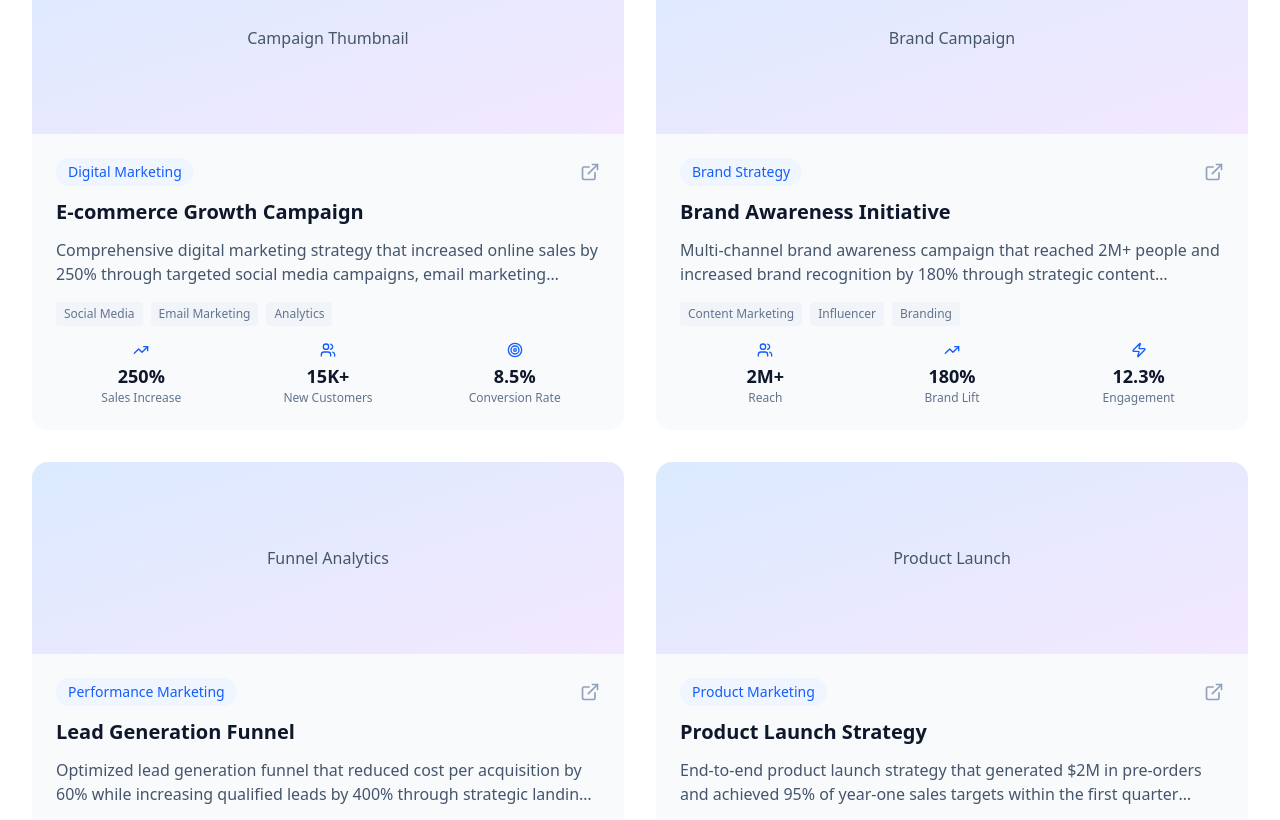
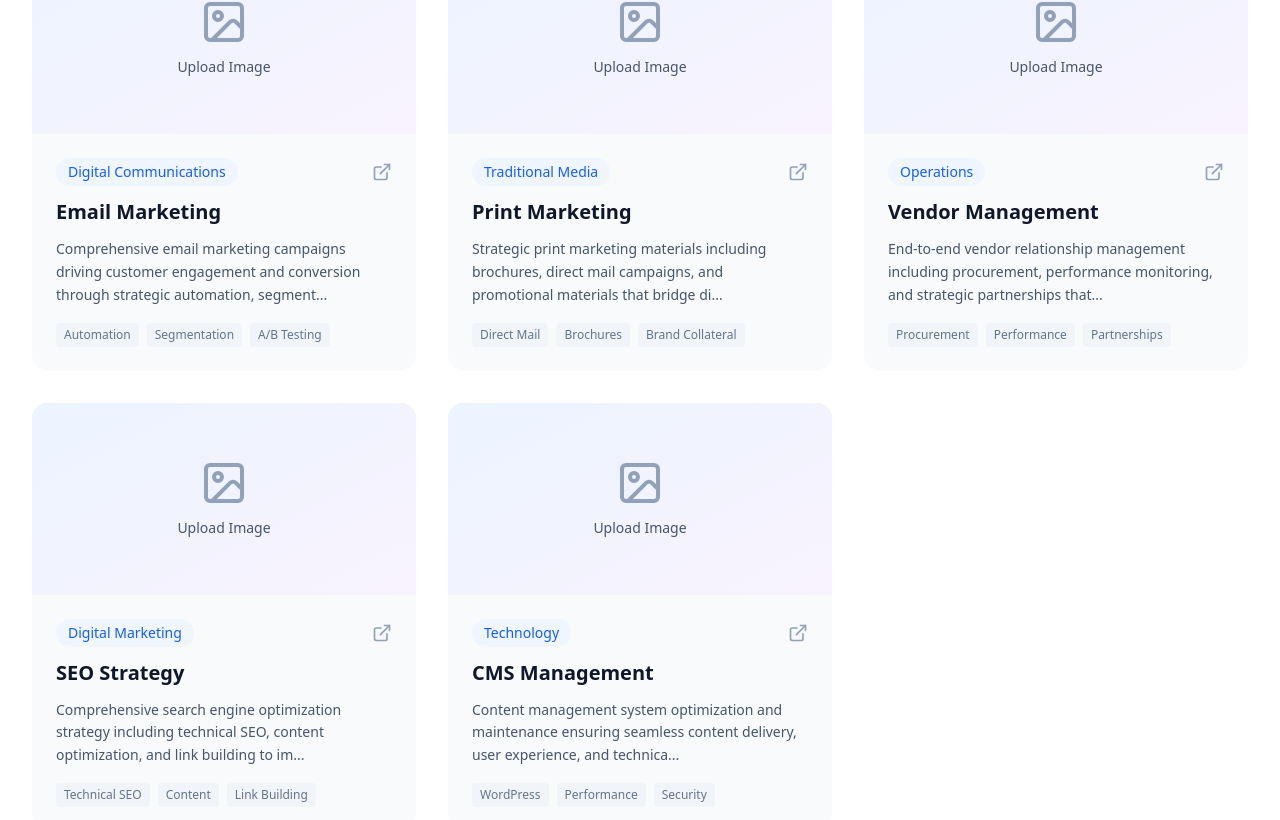
Before and after one commit to connorholly11/lauren-site, a React (Vite) app: page / in a window 1280 px wide. Shown: the part 1720-2540 px from the top of the page. Built offline with nearby package versions, Linux system fonts and the light colour scheme; a web font is replaced by a local one.

Commit message:
RevisionId:  294976157810565120

```diff
--- a/src/components/generated/ShowcaseSection.tsx
+++ b/src/components/generated/ShowcaseSection.tsx
@@ -1,6 +1,6 @@
 import React from 'react';
 import { motion } from 'framer-motion';
-import { ExternalLink, TrendingUp, Users, Target, Zap } from 'lucide-react';
+import { ExternalLink, TrendingUp, Users, Target, Zap, Mail, Printer, Settings, Search, Database, Image } from 'lucide-react';
 interface WorkSample {
   id: number;
   title: string;
@@ -15,89 +15,116 @@ interface WorkSample {
   }[];
   image: string;
   tags: string[];
+  gallery?: string[];
 }
 const ShowcaseSection: React.FC = () => {
   const [selectedWork, setSelectedWork] = React.useState<number | null>(null);
+  const [showGallery, setShowGallery] = React.useState<boolean>(false);
   const workSamples: WorkSample[] = [{
     id: 1,
-    title: "E-commerce Growth Campaign",
-    category: "Digital Marketing",
-    description: "Comprehensive digital marketing strategy that increased online sales by 250% through targeted social media campaigns, email marketing automation, and conversion optimization.",
+    title: "Email Marketing",
+    category: "Digital Communications",
+    description: "Comprehensive email marketing campaigns driving customer engagement and conversion through strategic automation, segmentation, and personalized content delivery.",
     metrics: [{
-      label: "Sales Increase",
-      value: "250%",
+      label: "Open Rate",
+      value: "45.2%",
+      icon: Mail
+    }, {
+      label: "Click Rate",
+      value: "12.8%",
+      icon: Target
+    }, {
+      label: "Revenue Generated",
+      value: "$2.4M",
+      icon: TrendingUp
+    }],
+    image: "Email Campaign Preview",
+    tags: ["Automation", "Segmentation", "A/B Testing"],
+    gallery: ["Email Template 1", "Email Template 2", "Analytics Dashboard", "Campaign Results"]
+  }, {
+    id: 2,
+    title: "Print Marketing",
+    category: "Traditional Media",
+    description: "Strategic print marketing materials including brochures, direct mail campaigns, and promotional materials that bridge digital and physical brand experiences.",
+    metrics: [{
+      label: "Response Rate",
+      value: "8.5%",
+      icon: Printer
+    }, {
+      label: "Brand Recall",
+      value: "67%",
+      icon: Users
+    }, {
+      label: "Cost Efficiency",
+      value: "35%",
+      icon: Target
+    }],
+    image: "Print Materials",
+    tags: ["Direct Mail", "Brochures", "Brand Collateral"],
+    gallery: ["Brochure Design", "Direct Mail Piece", "Business Cards", "Trade Show Materials"]
+  }, {
+    id: 3,
+    title: "Vendor Management",
+    category: "Operations",
+    description: "End-to-end vendor relationship management including procurement, performance monitoring, and strategic partnerships that optimize costs and quality.",
+    metrics: [{
+      label: "Cost Savings",
+      value: "28%",
       icon: TrendingUp
     }, {
-      label: "New Customers",
-      value: "15K+",
+      label: "Vendor Satisfaction",
+      value: "94%",
       icon: Users
     }, {
-      label: "Conversion Rate",
-      value: "8.5%",
+      label: "Process Efficiency",
+      value: "42%",
+      icon: Settings
+    }],
+    image: "Vendor Dashboard",
+    tags: ["Procurement", "Performance", "Partnerships"],
+    gallery: ["Vendor Scorecard", "Contract Management", "Performance Metrics", "Partnership Overview"]
+  }, {
+    id: 4,
+    title: "SEO Strategy",
+    category: "Digital Marketing",
+    description: "Comprehensive search engine optimization strategy including technical SEO, content optimization, and link building to improve organic visibility and traffic.",
+    metrics: [{
+      label: "Organic Traffic",
+      value: "185%",
+      icon: TrendingUp
+    }, {
+      label: "Keyword Rankings",
+      value: "320+",
+      icon: Search
+    }, {
+      label: "Domain Authority",
+      value: "78",
       icon: Target
     }],
-    image: "Campaign Thumbnail",
-    tags: ["Social Media", "Email Marketing", "Analytics"]
+    image: "SEO Analytics",
+    tags: ["Technical SEO", "Content", "Link Building"],
+    gallery: ["Keyword Research", "Technical Audit", "Content Strategy", "Ranking Reports"]
   }, {
-    id: 2,
-    title: "Brand Awareness Initiative",
-    category: "Brand Strategy",
-    description: "Multi-channel brand awareness campaign that reached 2M+ people and increased brand recognition by 180% through strategic content marketing and influencer partnerships.",
+    id: 5,
+    title: "CMS Management",
+    category: "Technology",
+    description: "Content management system optimization and maintenance ensuring seamless content delivery, user experience, and technical performance across platforms.",
     metrics: [{
-      label: "Reach",
-      value: "2M+",
-      icon: Users
+      label: "Page Load Speed",
+      value: "2.1s",
+      icon: Zap
     }, {
-      label: "Brand Lift",
-      value: "180%",
-      icon: TrendingUp
+      label: "Uptime",
+      value: "99.9%",
+      icon: Database
     }, {
-      label: "Engagement",
-      value: "12.3%",
-      icon: Zap
-    }],
-    image: "Brand Campaign",
-    tags: ["Content Marketing", "Influencer", "Branding"]
-  }, {
-    id: 3,
-    title: "Lead Generation Funnel",
-    category: "Performance Marketing",
-    description: "Optimized lead generation funnel that reduced cost per acquisition by 60% while increasing qualified leads by 400% through strategic landing page optimization and targeted advertising.",
-    metrics: [{
-      label: "Lead Increase",
-      value: "400%",
-      icon: TrendingUp
-    }, {
-      label: "CPA Reduction",
-      value: "60%",
-      icon: Target
-    }, {
-      label: "Conversion Rate",
-      value: "15.2%",
-      icon: Zap
-    }],
-    image: "Funnel Analytics",
-    tags: ["PPC", "Landing Pages", "Conversion Optimization"]
-  }, {
-    id: 4,
-    title: "Product Launch Strategy",
-    category: "Product Marketing",
-    description: "End-to-end product launch strategy that generated $2M in pre-orders and achieved 95% of year-one sales targets within the first quarter through integrated marketing campaigns.",
-    metrics: [{
-      label: "Pre-orders",
-      value: "$2M",
-      icon: TrendingUp
-    }, {
-      label: "Target Achievement",
-      value: "95%",
-      icon: Target
-    }, {
-      label: "Market Share",
-      value: "23%",
+      label: "User Satisfaction",
+      value: "92%",
       icon: Users
     }],
-    image: "Product Launch",
-    tags: ["Product Launch", "PR", "Integrated Marketing"]
+    image: "CMS Dashboard",
+    tags: ["WordPress", "Performance", "Security"],
+    gallery: ["Admin Interface", "Performance Metrics", "Security Reports", "Content Workflow"]
   }];
   return <section id="showcase" className="py-20 px-4 sm:px-6 lg:px-8 bg-white" data-magicpath-id="0" data-magicpath-path="ShowcaseSection.tsx">
       <div className="max-w-7xl mx-auto" data-magicpath-id="1" data-magicpath-path="ShowcaseSection.tsx">
@@ -116,11 +143,11 @@ const ShowcaseSection: React.FC = () => {
             Featured Work
           </h2>
           <p className="text-xl text-slate-600 max-w-2xl mx-auto" data-magicpath-id="4" data-magicpath-path="ShowcaseSection.tsx">
-            Explore some of my most impactful marketing campaigns and strategic initiatives
+            Explore my comprehensive bodies of work across different marketing disciplines and operational areas
           </p>
         </motion.div>
 
-        <div className="grid lg:grid-cols-2 gap-8" data-magicpath-id="5" data-magicpath-path="ShowcaseSection.tsx">
+        <div className="grid lg:grid-cols-2 xl:grid-cols-3 gap-8" data-magicpath-id="5" data-magicpath-path="ShowcaseSection.tsx">
           {workSamples.map((work, index) => <motion.div key={work.id} initial={{
           opacity: 0,
           y: 30
@@ -135,43 +162,36 @@ const ShowcaseSection: React.FC = () => {
         }} className="group cursor-pointer" onClick={() => setSelectedWork(selectedWork === work.id ? null : work.id)} data-magicpath-id="6" data-magicpath-path="ShowcaseSection.tsx">
               <div className="bg-slate-50 rounded-2xl overflow-hidden hover:shadow-xl transition-all duration-300 group-hover:-translate-y-2" data-magicpath-id="7" data-magicpath-path="ShowcaseSection.tsx">
                 {/* Image placeholder */}
-                <div className="h-48 bg-gradient-to-br from-blue-100 to-purple-100 flex items-center justify-center" data-magicpath-id="8" data-magicpath-path="ShowcaseSection.tsx">
-                  <span className="text-slate-600 font-medium" data-magicpath-id="9" data-magicpath-path="ShowcaseSection.tsx">{work.image}</span>
+                <div className="h-48 bg-gradient-to-br from-blue-100 to-purple-100 flex items-center justify-center relative overflow-hidden" data-magicpath-id="8" data-magicpath-path="ShowcaseSection.tsx">
+                  <div className="absolute inset-0 bg-gradient-to-br from-blue-50/80 to-purple-50/80 backdrop-blur-sm" data-magicpath-id="9" data-magicpath-path="ShowcaseSection.tsx"></div>
+                  <div className="relative z-10 text-center" data-magicpath-id="10" data-magicpath-path="ShowcaseSection.tsx">
+                    <Image className="w-12 h-12 text-slate-400 mx-auto mb-2" />
+                    <span className="text-slate-600 font-medium text-sm" data-magicpath-id="11" data-magicpath-path="ShowcaseSection.tsx">Upload Image</span>
+                  </div>
                 </div>
 
                 {/* Content */}
-                <div className="p-6" data-magicpath-id="10" data-magicpath-path="ShowcaseSection.tsx">
-                  <div className="flex items-center justify-between mb-3" data-magicpath-id="11" data-magicpath-path="ShowcaseSection.tsx">
-                    <span className="text-sm font-medium text-blue-600 bg-blue-50 px-3 py-1 rounded-full" data-magicpath-id="12" data-magicpath-path="ShowcaseSection.tsx">
+                <div className="p-6" data-magicpath-id="12" data-magicpath-path="ShowcaseSection.tsx">
+                  <div className="flex items-center justify-between mb-3" data-magicpath-id="13" data-magicpath-path="ShowcaseSection.tsx">
+                    <span className="text-sm font-medium text-blue-600 bg-blue-50 px-3 py-1 rounded-full" data-magicpath-id="14" data-magicpath-path="ShowcaseSection.tsx">
                       {work.category}
                     </span>
-                    <ExternalLink className="w-5 h-5 text-slate-400 group-hover:text-blue-600 transition-colors" data-magicpath-id="13" data-magicpath-path="ShowcaseSection.tsx" />
+                    <ExternalLink className="w-5 h-5 text-slate-400 group-hover:text-blue-600 transition-colors" data-magicpath-id="15" data-magicpath-path="ShowcaseSection.tsx" />
                   </div>
 
-                  <h3 className="text-xl font-bold text-slate-900 mb-3 group-hover:text-blue-600 transition-colors" data-magicpath-id="14" data-magicpath-path="ShowcaseSection.tsx">
+                  <h3 className="text-xl font-bold text-slate-900 mb-3 group-hover:text-blue-600 transition-colors" data-magicpath-id="16" data-magicpath-path="ShowcaseSection.tsx">
                     {work.title}
                   </h3>
 
-                  <p className="text-slate-600 mb-4 line-clamp-2" data-magicpath-id="15" data-magicpath-path="ShowcaseSection.tsx">
-                    {work.description}
+                  <p className="text-slate-600 mb-4 text-sm leading-relaxed" data-magicpath-id="17" data-magicpath-path="ShowcaseSection.tsx">
+                    {work.description.substring(0, 120)}...
                   </p>
 
                   {/* Tags */}
-                  <div className="flex flex-wrap gap-2 mb-4" data-magicpath-id="16" data-magicpath-path="ShowcaseSection.tsx">
-                    {work.tags.map(tag => <span key={tag} className="text-xs text-slate-500 bg-slate-100 px-2 py-1 rounded" data-magicpath-id="17" data-magicpath-path="ShowcaseSection.tsx">
+                  <div className="flex flex-wrap gap-2" data-magicpath-id="18" data-magicpath-path="ShowcaseSection.tsx">
+                    {work.tags.map(tag => <span key={tag} className="text-xs text-slate-500 bg-slate-100 px-2 py-1 rounded" data-magicpath-id="19" data-magicpath-path="ShowcaseSection.tsx">
                         {tag}
                       </span>)}
-                  </div>
-
-                  {/* Metrics Preview */}
-                  <div className="grid grid-cols-3 gap-4" data-magicpath-id="18" data-magicpath-path="ShowcaseSection.tsx">
-                    {work.metrics.map((metric, metricIndex) => <div key={metricIndex} className="text-center" data-magicpath-id="19" data-magicpath-path="ShowcaseSection.tsx">
-                        <div className="flex items-center justify-center mb-1" data-magicpath-id="20" data-magicpath-path="ShowcaseSection.tsx">
-                          <metric.icon className="w-4 h-4 text-blue-600" data-magicpath-id="21" data-magicpath-path="ShowcaseSection.tsx" />
-                        </div>
-                        <div className="text-lg font-bold text-slate-900" data-magicpath-id="22" data-magicpath-path="ShowcaseSection.tsx">{metric.value}</div>
-                        <div className="text-xs text-slate-500" data-magicpath-id="23" data-magicpath-path="ShowcaseSection.tsx">{metric.label}</div>
-                      </div>)}
                   </div>
                 </div>
               </div>
@@ -188,28 +208,63 @@ const ShowcaseSection: React.FC = () => {
             height: 0
           }} transition={{
             duration: 0.3
-          }} className="mt-4 bg-white border border-slate-200 rounded-xl p-6 shadow-lg" data-magicpath-id="24" data-magicpath-path="ShowcaseSection.tsx">
-                  <h4 className="text-lg font-semibold text-slate-900 mb-3" data-magicpath-id="25" data-magicpath-path="ShowcaseSection.tsx">
-                    Campaign Details
-                  </h4>
-                  <p className="text-slate-600 mb-4" data-magicpath-id="26" data-magicpath-path="ShowcaseSection.tsx">
+          }} className="mt-4 bg-white border border-slate-200 rounded-xl p-6 shadow-lg" data-magicpath-id="20" data-magicpath-path="ShowcaseSection.tsx">
+                  <div className="flex items-center justify-between mb-4" data-magicpath-id="21" data-magicpath-path="ShowcaseSection.tsx">
+                    <h4 className="text-lg font-semibold text-slate-900" data-magicpath-id="22" data-magicpath-path="ShowcaseSection.tsx">
+                      {work.title} Details
+                    </h4>
+                    <button onClick={e => {
+                e.stopPropagation();
+                setShowGallery(!showGallery);
+              }} className="text-blue-600 hover:text-blue-700 font-medium text-sm flex items-center gap-2" data-magicpath-id="23" data-magicpath-path="ShowcaseSection.tsx">
+                      <Image className="w-4 h-4" />
+                      View Gallery
+                    </button>
+                  </div>
+
+                  <p className="text-slate-600 mb-6" data-magicpath-id="24" data-magicpath-path="ShowcaseSection.tsx">
                     {work.description}
                   </p>
 
-                  <div className="grid sm:grid-cols-3 gap-4" data-magicpath-id="27" data-magicpath-path="ShowcaseSection.tsx">
-                    {work.metrics.map((metric, metricIndex) => <div key={metricIndex} className="bg-slate-50 rounded-lg p-4 text-center" data-magicpath-id="28" data-magicpath-path="ShowcaseSection.tsx">
-                        <div className="flex items-center justify-center mb-2" data-magicpath-id="29" data-magicpath-path="ShowcaseSection.tsx">
-                          <metric.icon className="w-6 h-6 text-blue-600" data-magicpath-id="30" data-magicpath-path="ShowcaseSection.tsx" />
-                        </div>
-                        <div className="text-2xl font-bold text-slate-900 mb-1" data-magicpath-id="31" data-magicpath-path="ShowcaseSection.tsx">
-                          {metric.value}
-                        </div>
-                        <div className="text-sm text-slate-600" data-magicpath-id="32" data-magicpath-path="ShowcaseSection.tsx">{metric.label}</div>
-                      </div>)}
+                  {/* Gallery Section */}
+                  {showGallery && work.gallery && <div className="mb-6 p-4 bg-slate-50 rounded-lg" data-magicpath-id="25" data-magicpath-path="ShowcaseSection.tsx">
+                      <h5 className="font-medium text-slate-900 mb-3" data-magicpath-id="26" data-magicpath-path="ShowcaseSection.tsx">Project Gallery</h5>
+                      <div className="grid grid-cols-2 sm:grid-cols-4 gap-3" data-magicpath-id="27" data-magicpath-path="ShowcaseSection.tsx">
+                        {work.gallery.map((item, idx) => <div key={idx} className="aspect-square bg-gradient-to-br from-blue-100 to-purple-100 rounded-lg flex items-center justify-center" data-magicpath-id="28" data-magicpath-path="ShowcaseSection.tsx">
+                            <div className="text-center" data-magicpath-id="29" data-magicpath-path="ShowcaseSection.tsx">
+                              <Image className="w-6 h-6 text-slate-400 mx-auto mb-1" />
+                              <span className="text-xs text-slate-500" data-magicpath-id="30" data-magicpath-path="ShowcaseSection.tsx">{item}</span>
+                            </div>
+                          </div>)}
+                      </div>
+                    </div>}
+
+                  {/* Analytics/Insights */}
+                  <div className="mb-4" data-magicpath-id="31" data-magicpath-path="ShowcaseSection.tsx">
+                    <h5 className="font-medium text-slate-900 mb-3" data-magicpath-id="32" data-magicpath-path="ShowcaseSection.tsx">Key Insights & Analytics</h5>
+                    <div className="grid sm:grid-cols-3 gap-4" data-magicpath-id="33" data-magicpath-path="ShowcaseSection.tsx">
+                      {work.metrics.map((metric, metricIndex) => <div key={metricIndex} className="bg-slate-50 rounded-lg p-4 text-center" data-magicpath-id="34" data-magicpath-path="ShowcaseSection.tsx">
+                          <div className="flex items-center justify-center mb-2" data-magicpath-id="35" data-magicpath-path="ShowcaseSection.tsx">
+                            <metric.icon className="w-6 h-6 text-blue-600" data-magicpath-id="36" data-magicpath-path="ShowcaseSection.tsx" />
+                          </div>
+                          <div className="text-2xl font-bold text-slate-900 mb-1" data-magicpath-id="37" data-magicpath-path="ShowcaseSection.tsx">
+                            {metric.value}
+                          </div>
+                          <div className="text-sm text-slate-600" data-magicpath-id="38" data-magicpath-path="ShowcaseSection.tsx">
+                            {metric.label}
+                          </div>
+                        </div>)}
+                    </div>
                   </div>
 
-                  <div className="mt-4 flex justify-end" data-magicpath-id="33" data-magicpath-path="ShowcaseSection.tsx">
-                    <button className="text-blue-600 hover:text-blue-700 font-medium text-sm" data-magicpath-id="34" data-magicpath-path="ShowcaseSection.tsx">
+                  <div className="flex justify-between items-center" data-magicpath-id="39" data-magicpath-path="ShowcaseSection.tsx">
+                    <button onClick={e => {
+                e.stopPropagation();
+                setSelectedWork(null);
+              }} className="text-slate-500 hover:text-slate-700 font-medium text-sm" data-magicpath-id="40" data-magicpath-path="ShowcaseSection.tsx">
+                      ← Close Details
+                    </button>
+                    <button className="text-blue-600 hover:text-blue-700 font-medium text-sm" data-magicpath-id="41" data-magicpath-path="ShowcaseSection.tsx">
                       View Full Case Study →
                     </button>
                   </div>
```
